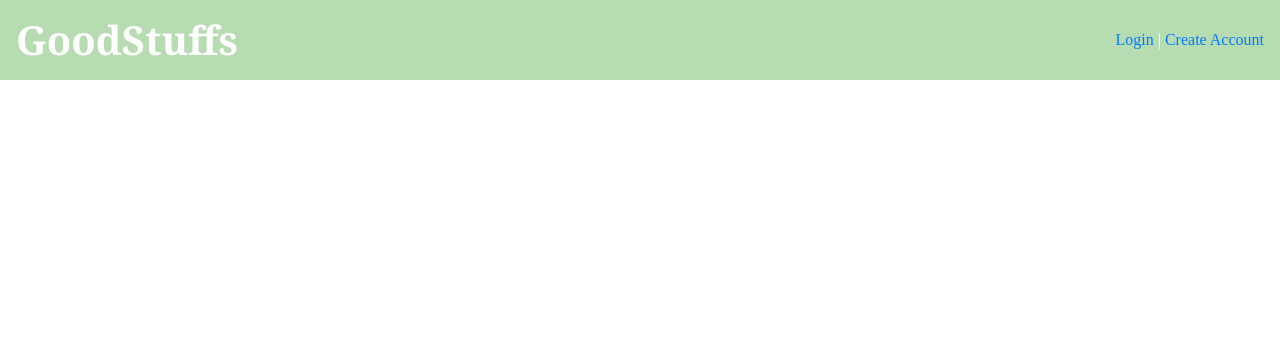
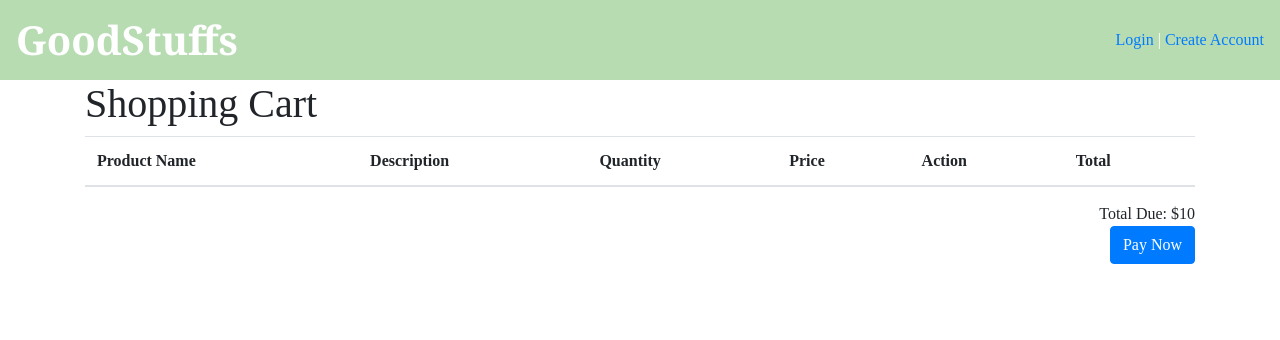
Before and after one commit to theresa-e/good_stuffs, a Django app: template apps/ecommerce/templates/ecommerce/cart.html in a window 1280 px wide. Shown: the top 340 px of the page. Run offline with Django 3.2, Linux system fonts and the light colour scheme; the template is opened without the code that fills it: most values are stand-ins (such as "Sample title", 1, 10 or a date in 2020); lists and menus that the app fills with data are empty; parts of the project's set-up code (start-up, migrations or seed data) failed here and were passed over; some libraries are stand-ins or nearby versions; some web fonts are replaced.

Commit message:
Cart total / subtotal works (recalculated each time user visits cart page.)

```diff
--- a/apps/ecommerce/templates/ecommerce/cart.html
+++ b/apps/ecommerce/templates/ecommerce/cart.html
@@ -58,7 +58,35 @@
         </div>
     </nav>
     <div class="container">
-        <table class="table"></table>
+        <h1>Shopping Cart</h1>
+        <table class="table">
+            <thead>
+                <th>Product Name</th>
+                <th>Description</th>
+                <th>Quantity</th>
+                <th>Price</th>
+                <th>Action</th>
+                <th>Total</th>
+            </thead>
+            {% for k,v in request.session.customer_cart.items %}
+            <tr>
+                <td>{{ k }}</td>
+                <td>{{ v.desc }}</td>
+                <td>{{ v.quantity }}</td>
+                <td>${{ v.price }}</td>
+                <td><button class="btn btn-primary">Remove</button></td>
+                <td>${{ v.total }}</td>
+            </tr>
+            {% endfor %}
+            <tr>
+            </tr>
+
+        </table>
+        <p class="text-right">
+            Total Due: ${{ total}}
+            <br />
+            <button class="btn btn-primary">Pay Now</button>
+        </p>
     </div>
 </body>
 
```
Also changed, not shown: apps/ecommerce/views.py (+10 -3 lines), db.sqlite3.
